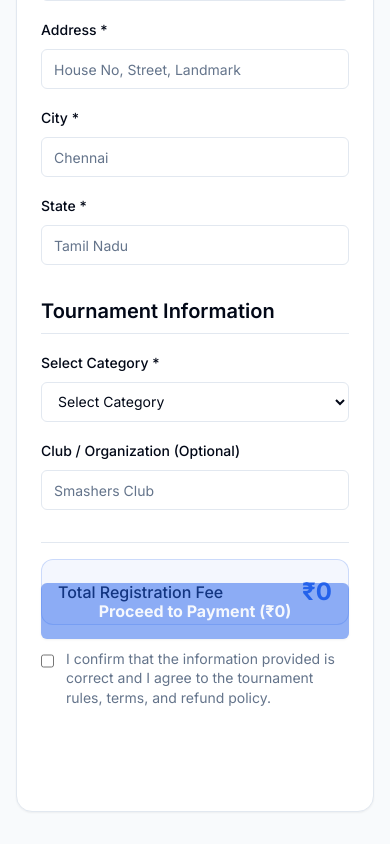
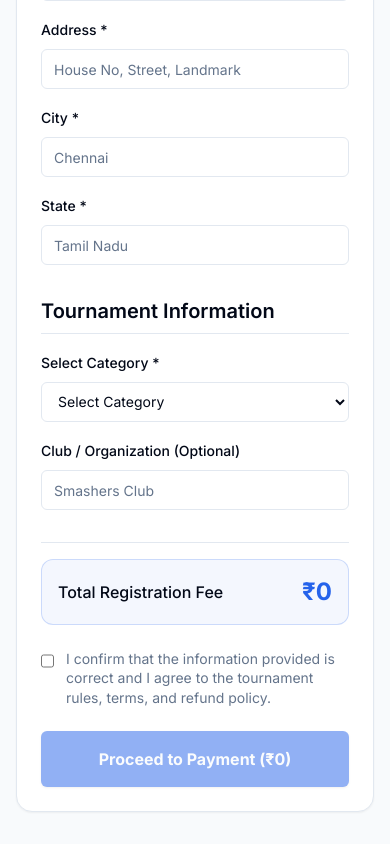
Before and after one commit to shritheking/badmintion, a Next.js app: page /register in a window 390 px wide. Shown: the part 649-1493 px from the top of the page. Built offline with nearby package versions, Linux system fonts and the light colour scheme.

Commit message:
fix: Removed sticky positioning from payment button

```diff
--- a/src/app/register/page.tsx
+++ b/src/app/register/page.tsx
@@ -262,7 +262,7 @@ export default function RegisterPage() {
               <button
                 type="submit"
                 disabled={loading || !formData.category || !formData.agreement}
-                className="w-full h-14 md:h-12 inline-flex items-center justify-center rounded-md bg-primary px-8 text-base font-bold text-primary-foreground shadow hover:bg-primary/90 transition-colors disabled:opacity-50 disabled:cursor-not-allowed sticky bottom-4 z-10 md:static"
+                className="w-full h-14 md:h-12 inline-flex items-center justify-center rounded-md bg-primary px-8 text-base font-bold text-primary-foreground shadow hover:bg-primary/90 transition-colors disabled:opacity-50 disabled:cursor-not-allowed mt-4"
               >
                 {loading ? (
                   <><Loader2 className="mr-2 h-5 w-5 animate-spin" /> Processing Payment...</>
```
